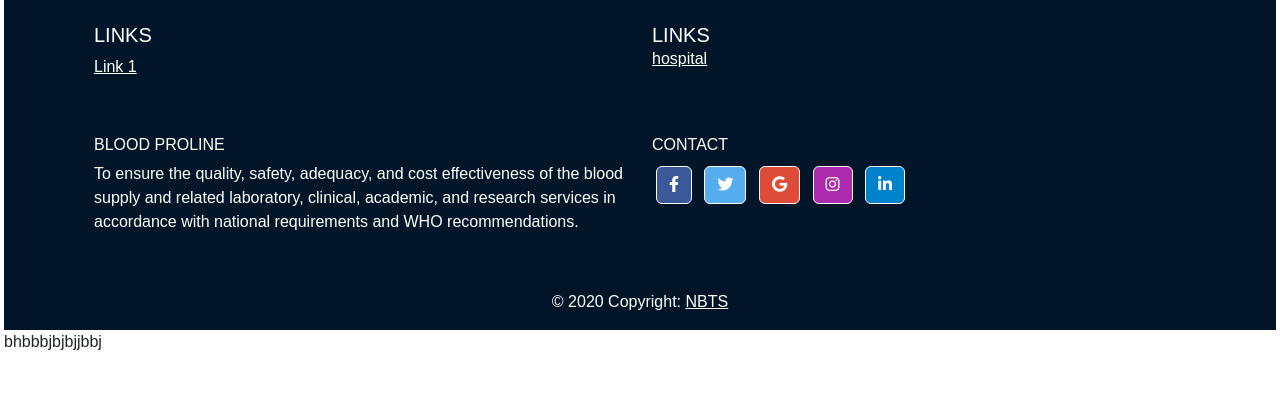
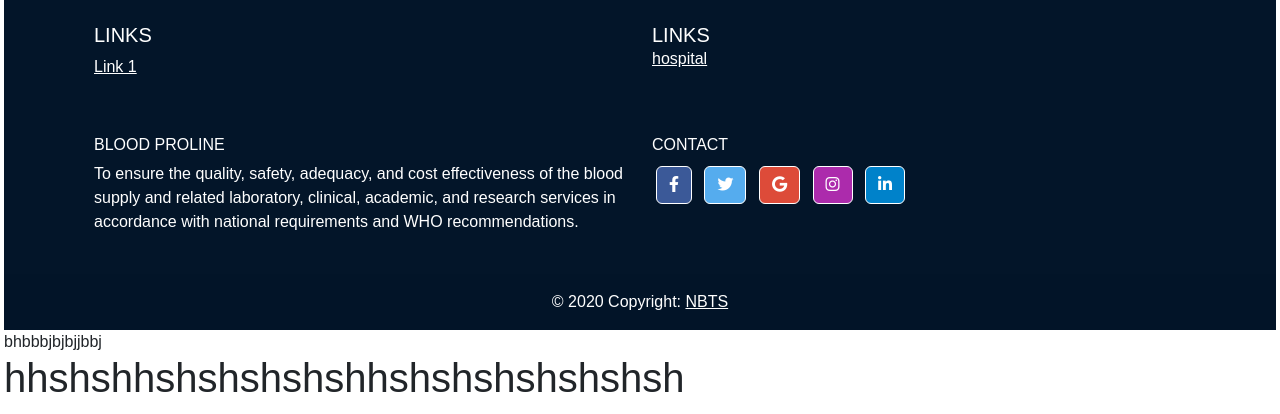
Before and after one commit to MktSachi/bloodlinepro, a PHP site: page / in a window 1280 px wide. Shown: the part 2512-2926 px from the top of the page. Before the commit the page ends 2862 px from the top, so only its background shows below. Run offline with PHP 8.4, Linux system fonts and the light colour scheme; some libraries are stand-ins or nearby versions.

Commit message:
hshshshhshshshs

```diff
--- a/index.php
+++ b/index.php
@@ -38,5 +38,9 @@
 <?php ?>
 bhbbbjbjbjjbbj
 
+
+
+<h1>hhshshhshshshshshhshshshshshshsh</h1>
+
 </body>
 </html>
```
